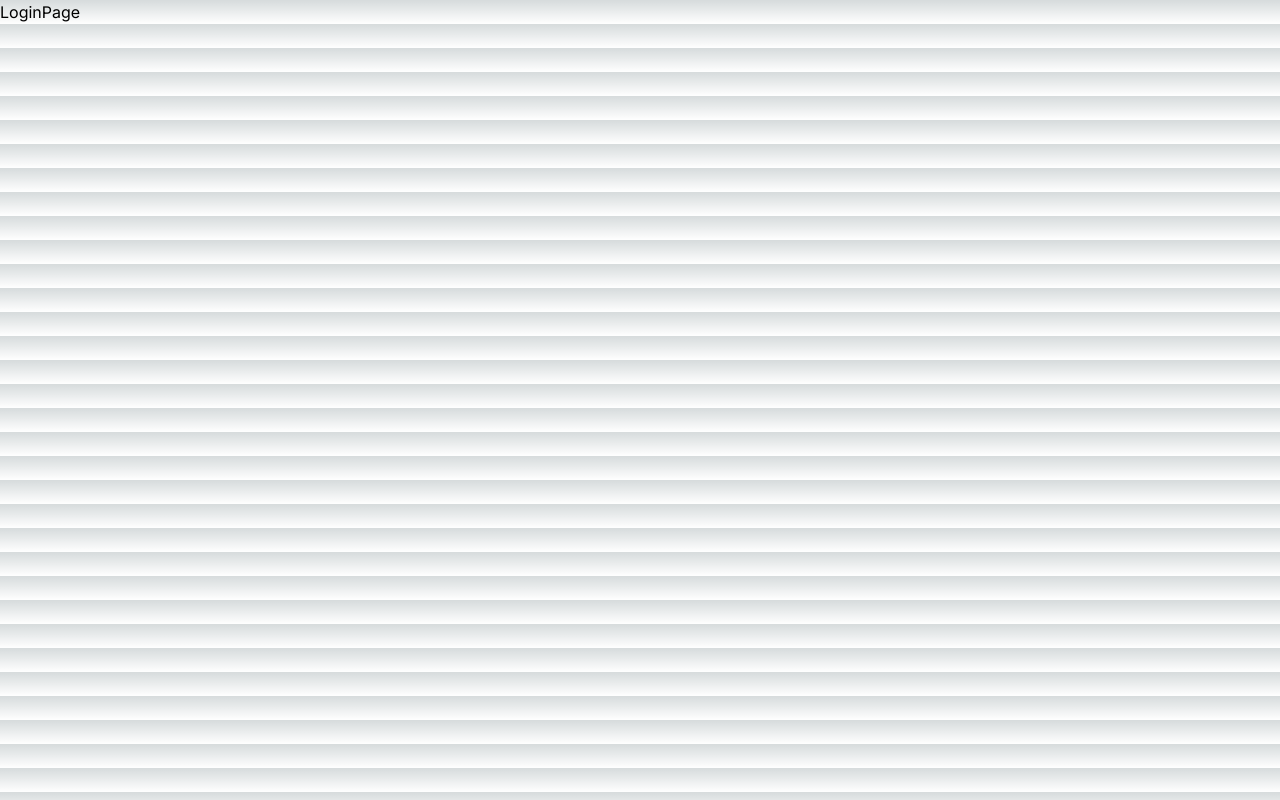
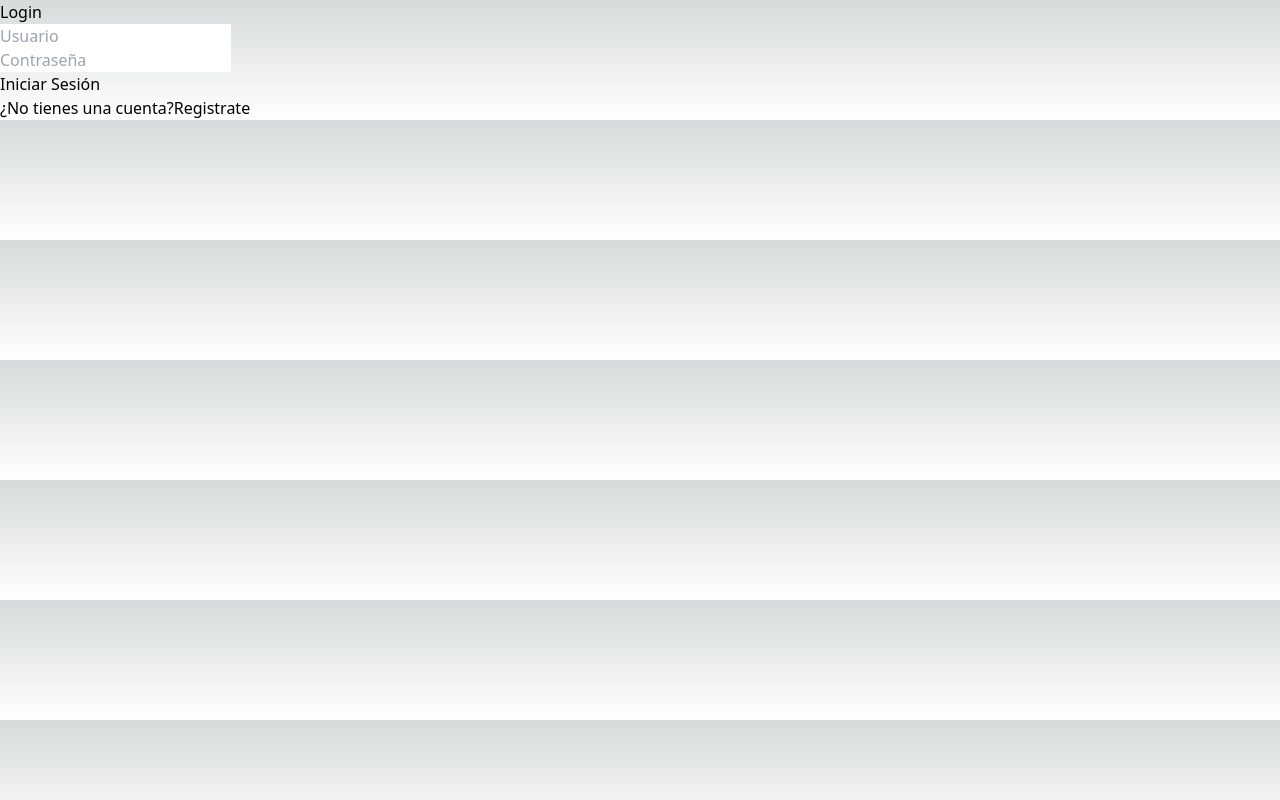
Before and after one commit to SFavela/InnovaTube, a Next.js app: page /login in a window 1280 px wide. Built offline with nearby package versions, Linux system fonts and the light colour scheme.

Commit message:
autenticacion,validacion, endpoints, formularios sin estilos

```diff
--- /dev/null
+++ b/src/app/Providers.tsx
@@ -0,0 +1,15 @@
+"use client"
+import { SessionProvider } from "next-auth/react"
+
+interface Props {
+    children: React.ReactNode
+}
+
+function Providers({children}: Props) {
+
+    return (
+        <SessionProvider>{children}</SessionProvider>
+    )
+}
+
+export default Providers
--- /dev/null
+++ b/src/app/api/auth/[...nextauth]/route.ts
@@ -0,0 +1,47 @@
+import NextAuth from "next-auth/next";
+import CredentialsProvider from "next-auth/providers/credentials";
+import { connectDB } from "@/libs/mongodb";
+import User from "@/models/user";
+import bcrypt from "bcryptjs";
+
+const handler = NextAuth({
+    providers: [
+        CredentialsProvider({
+            name: "credentials",
+            credentials: {
+                usuario: {label: "Usuario", type: "text", placeholder: ""},
+                contrasena: {label:"Contraseña",type: "password"},
+            },
+            async authorize(credentials, req) {
+                await connectDB();
+                console.log(credentials)
+
+                const userFound =  await User.findOne({usuario : credentials?.usuario}).select('+contrasena');
+                if (!userFound) throw new Error("Credenciales Invalidas");
+                console.log(userFound);
+
+                const passwordMatch = await bcrypt.compare(credentials!.contrasena, userFound.contrasena)
+
+                if(!passwordMatch) throw new Error("Credenciales Invalidas");
+
+                return userFound;
+            },
+        }),
+    ],
+    callbacks:{
+        jwt({token,user}){
+            if (user) token.user = user;
+            return token;
+        },
+        session({session,token}){
+            session.user = token.user as any;
+            return session;
+        }
+    },
+    pages: {
+        signIn: '/login',
+
+    },
+});
+
+export { handler as GET, handler as POST };
--- /dev/null
+++ b/src/app/api/auth/signup/route.ts
@@ -0,0 +1,52 @@
+import { NextResponse } from "next/server";
+import User from "@/models/user";
+import { connectDB } from "@/libs/mongodb";
+import bcrypt from 'bcryptjs';
+
+export async function POST(request: Request) {
+
+    const {usuario,nombreCompleto, correoElectronico, contrasena} = await request.json()
+    console.log(usuario,nombreCompleto, correoElectronico, contrasena);
+
+    if (!contrasena || contrasena.length < 8 )
+    return NextResponse.json({
+        message: "La contraseña debe tener al menos 8 caracteres"
+    }, {
+        status: 400
+    }
+    );
+
+    try {
+        await connectDB();
+        const userFound = await User.findOne({usuario});
+
+    if  (userFound) return NextResponse.json({
+        message: "El usuario ya existe"
+    }, {
+        status: 409
+    }
+    );
+
+    const hashedPassword = await bcrypt.hash(contrasena, 12)
+
+    const user = new User({
+        usuario,
+        nombreCompleto,
+        correoElectronico,
+        contrasena: hashedPassword
+    })
+    const savedUser = await user.save()
+    console.log(savedUser)
+
+    return NextResponse.json({
+        _id:  savedUser._id,
+        usuario: savedUser.usuario,
+        nombreCompleto: savedUser.nombreCompleto,
+        correoElectronico: savedUser.correoElectronico,
+    });
+
+    } catch (error) {
+        console.log(error);
+        return NextResponse.error();
+    }
+}
--- /dev/null
+++ b/src/app/api/hello/route.ts
@@ -0,0 +1,5 @@
+import { NextResponse } from "next/server";
+
+export function GET() {
+    return NextResponse.json({message: "Hello World!"});
+}
--- a/src/app/layout.tsx
+++ b/src/app/layout.tsx
@@ -1,10 +1,7 @@
-import type { Metadata } from 'next'
-import { Inter } from 'next/font/google'
 import './globals.css'
+import Providers from './Providers'
 
-const inter = Inter({ subsets: ['latin'] })
-
-export const metadata: Metadata = {
+export const metadata = {
   title: 'Create Next App',
   description: 'Generated by create next app',
 }
@@ -16,7 +13,9 @@ export default function RootLayout({
 }) {
   return (
     <html lang="en">
-      <body className={inter.className}>{children}</body>
+      <body>
+        <Providers>{children}</Providers>
+      </body>
     </html>
   )
 }
--- a/src/app/login/page.tsx
+++ b/src/app/login/page.tsx
@@ -1,9 +1,56 @@
-import React from 'react'
+"use client"
+
+import { signIn } from "next-auth/react"
+import { FormEvent, useState } from "react"
+import { useRouter } from "next/navigation"
+import Link from "next/link"
 
 function LoginPage() {
-  return (
-    <div>LoginPage</div>
-  )
+
+    const [error, setError] = useState("");
+    const router = useRouter()
+
+
+    const handleSubmit = async (e: FormEvent<HTMLFormElement>) => {
+        e.preventDefault();
+
+        const formData = new FormData(e.currentTarget);
+
+        const res = await signIn('credentials',{
+            usuario: formData.get('usuario'),
+            contrasena: formData.get('contrasena'),
+            redirect:false,
+        });
+
+        if (res?.error) return setError(res.error as string);
+
+        if (res?.ok) return router.push('/dashboard');
+
+        console.log(res);
+    };
+
+    return (
+        <body>
+            {error && <div className="error">{error}</div> }
+            <div className="login">
+                <h1>Login</h1>
+                <div className="form">
+                    <form onSubmit={handleSubmit} className="log-in">
+                        <div className="login__field">
+                            <input className="login__input" type="text" placeholder="Usuario"  name="usuario" />
+                        </div>
+                        <div className="login__field">
+                            <input className="login__input" type="password" placeholder="Contraseña"  name="contrasena" />
+                        </div>
+                        <button className="login__submit">
+                            <span className="button_text">Iniciar Sesión</span>
+                        </button>
+                        <p className="switch-form">¿No tienes una cuenta?<span className="register-link"><Link href={"../register"}>Registrate</Link></span></p>
+                    </form>
+                </div>
+            </div>
+        </body>
+    )
 }
 
-export default LoginPage
+export default LoginPage;
--- a/src/app/register/page.tsx
+++ b/src/app/register/page.tsx
@@ -1,7 +1,75 @@
+"use client"
+
+import axios, { AxiosError} from "axios"
+import { signIn } from "next-auth/react"
+import { FormEvent, useState } from "react"
+import { useRouter } from "next/navigation"
+import Link from "next/link"
+
 function RegisterPage() {
-  return (
-    <div>RegisterPage</div>
-  )
+
+    const [error, setError] = useState();
+    const router = useRouter()
+
+    const handleSubmit = async (e: FormEvent<HTMLFormElement>) => {
+        e.preventDefault();
+
+        const formData = new FormData(e.currentTarget);
+
+        try {
+            const signupResponse = await axios.post("/api/auth/signup", {
+                usuario: formData.get("usuario"),
+                nombreCompleto: formData.get("nombreCompleto"),
+                correoElectronico: formData.get("correoElectronico"),
+                contrasena: formData.get("contrasena"),
+            });
+            console.log(signupResponse);
+
+            const res = await signIn('credentials',{
+                usuario: signupResponse.data.usuario,
+                contrasena: formData.get('contrasena'),
+                redirect:false,
+            });
+
+            if (res?.ok) return router.push('/dashboard');
+
+            console.log(res);
+
+        } catch (error) {
+            console.log(error)
+            if (error instanceof AxiosError) {
+                setError(error.response?.data.message);
+            }
+        }
+
+    }
+
+    return (
+        <body>
+            {error && <div className="error">{error}</div>}
+                <h1>Registro</h1>
+                <div className="form">
+                    <form onSubmit={handleSubmit} className="registro">
+                        <div className="login__field">
+                            <input className="login__input" type="text" placeholder="Nombre completo" name="nombreCompleto" />
+                        </div>
+                        <div className="login__field">
+                            <input className="login__input" type="text" placeholder="Usuario" name="usuario" />
+                        </div>
+                        <div className="login__field">
+                            <input className="login__input" type="mail" placeholder="Correo Electrónico"  name="correoElectronico" />
+                        </div>
+                        <div className="login__field">
+                            <input className="login__input" type="password" placeholder="Contraseña"  name="contrasena" />
+                        </div>
+                        <button className="login__submit">
+                            <span className="button_text">Crear cuenta</span>
+                        </button>
+                        <p className="switch-form">¿Ya tienes cuenta?<span className="login-link"><Link href={'../login'}>Inicar Sesión</Link></span></p>
+                    </form>
+                </div>
+        </body>
+    )
 }
 
 export default RegisterPage
```
